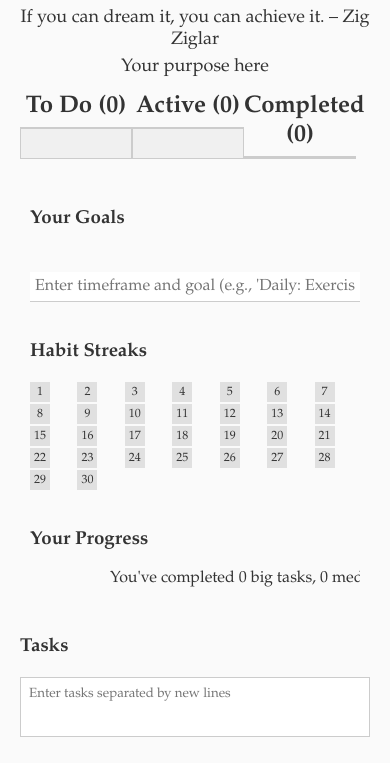
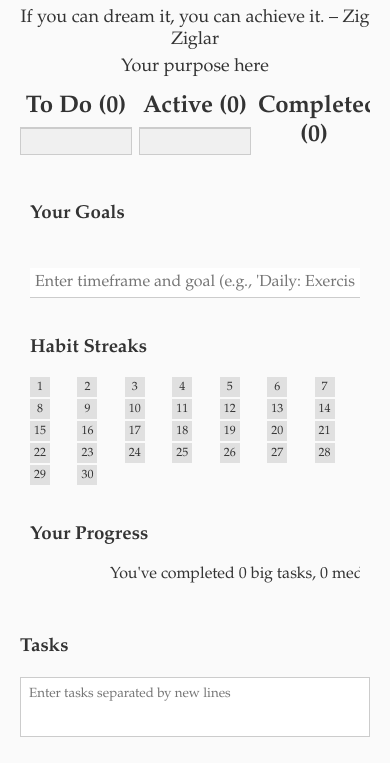
Before and after one commit to anishkganesh/do., a plain HTML site: page index.html in a window 390 px wide. Shown: the part 81-844 px from the top of the page. Drawn offline with Linux system fonts and the light colour scheme.

Commit message:
Update index.html

```diff
--- a/index.html
+++ b/index.html
@@ -76,7 +76,6 @@
             overflow: hidden;
             padding: 0 10px;
             box-sizing: border-box;
-            align-items: stretch;
         }
 
         .task-columns {
@@ -86,14 +85,6 @@
             overflow: hidden;
             padding-right: 10px;
             box-sizing: border-box;
-            flex-shrink: 0;
-            flex-direction: column;
-            height: 100%;
-        }
-
-        .task-columns .columns-wrapper {
-            display: flex;
-            flex: 1;
         }
 
         .column {
@@ -171,8 +162,7 @@
             flex-direction: column;
             justify-content: flex-start;
             overflow-y: auto;
-            flex-shrink: 0;
-            height: 100%;
+            max-height: 100%;
         }
 
         .goals, .habit-streaks, .stats {
@@ -447,7 +437,6 @@
                 width: 100%;
                 margin-top: 20px;
                 max-height: none;
-                height: auto;
             }
             .main-section {
                 flex-direction: column;
@@ -455,7 +444,6 @@
             .task-columns {
                 width: 100%;
                 padding-right: 0;
-                height: auto;
             }
         }
 
@@ -487,7 +475,6 @@
     <div class="main-section">
         <!-- Left: Task Columns -->
         <div class="task-columns">
-            <div class="columns-wrapper">
             <div class="column">
                 <h2>To Do (<span id="todo-count">0</span>)</h2>
                 <ul class="task-list" id="todo-list">
@@ -505,7 +492,6 @@
                 <ul class="task-list" id="completed-list">
                     <!-- Completed tasks -->
                 </ul>
-                </div>
             </div>
         </div>
 
```
Lines whose indentation alone changed are shown as unchanged.
